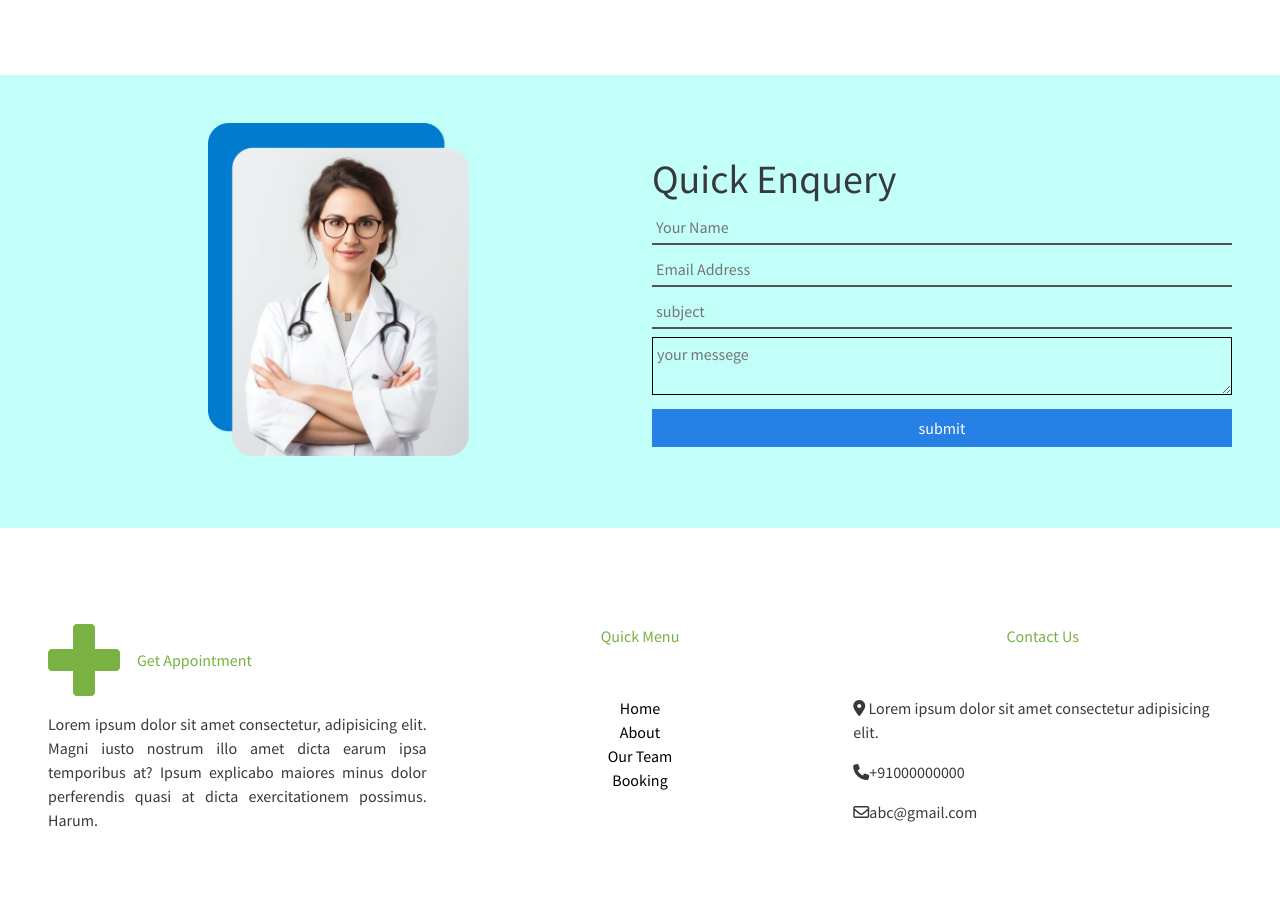
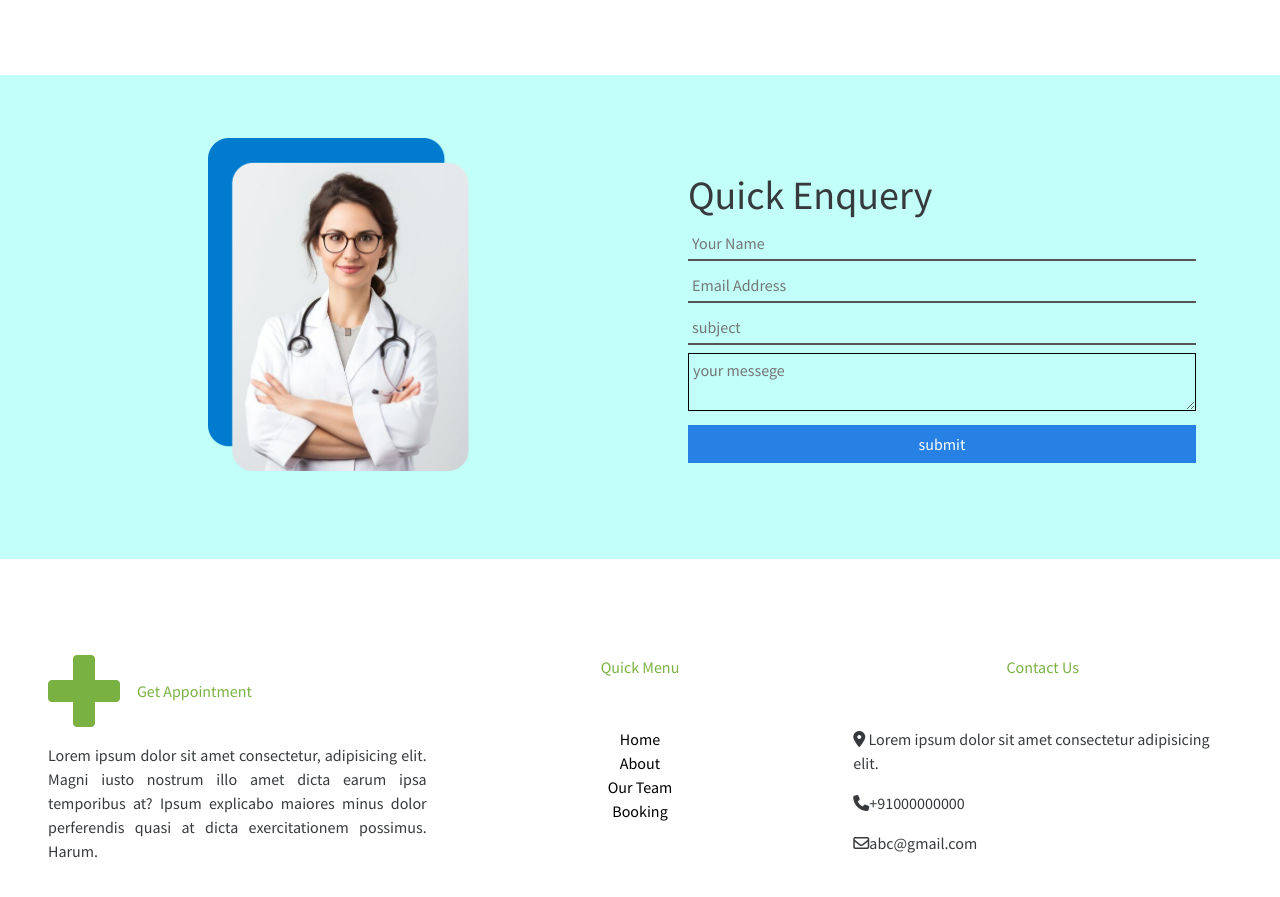
Before and after one commit to QINCORELABS/wellness, a React (Vite) app: page / in a window 1280 px wide. Shown: the part 2961-3858 px from the top of the page. Built offline with nearby package versions, Linux system fonts and the light colour scheme.

Commit message:
version 2

```diff
--- a/src/components/Query.jsx
+++ b/src/components/Query.jsx
@@ -8,7 +8,7 @@ function Query() {
             <div className="col-lg-6 d-flex align-items-center justify-content-center mb-4">
                <img width={"45%"} src={Qry} alt="" />
             </div>
-            <div className="col-lg-6 d-flex align-items-center justify-content-center">
+            <div className="col-lg-6 d-flex align-items-center justify-content-center p-5">
                 <div>
                     <h1 className='mb-2'>Quick Enquery</h1>
                     <input type="text" className='p-1 w-100 border-black border-2 border-top-0 border-end-0 border-start-0 mb-2 bg-transparent' placeholder='Your Name' />
```
